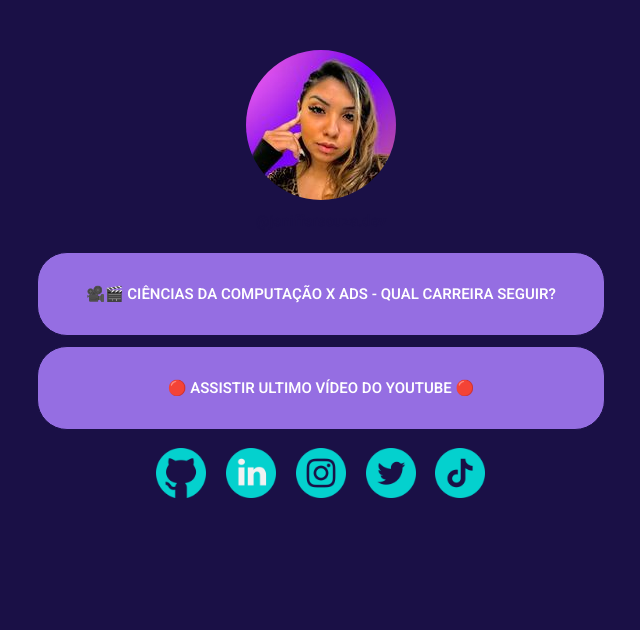
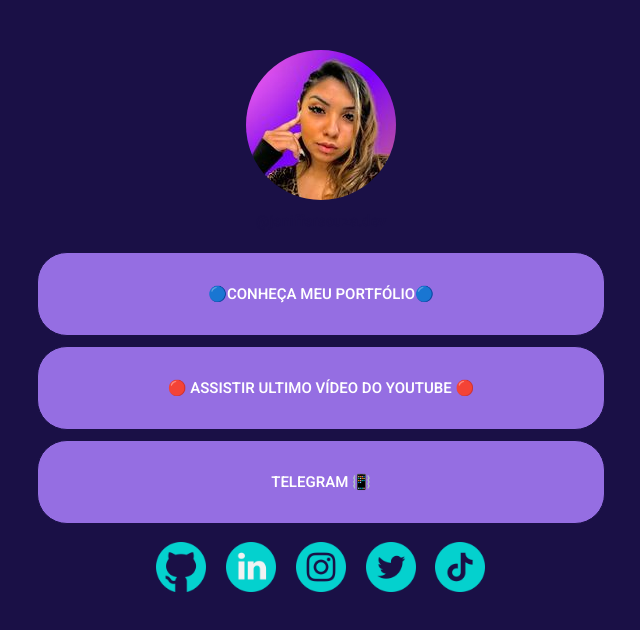
Before and after one commit to Jeniffersouza/linkbio, a plain HTML site: page index.html in a window 1280 px wide. Shown: the whole page, without its empty margins (319-959 px from the left). Drawn offline with Linux system fonts and the light colour scheme.

Commit message:
Update index.html

```diff
--- a/index.html
+++ b/index.html
@@ -36,12 +36,12 @@
       </a>
       <div class="link-list">
         <a
-          href=""
+          href="https://jeniffersouza.github.io/myportfolio/"
           target="_blank"
           rel="noopener noreferrer"
         >
           <div class="link-list-item dark">
-            <p> 🎥🎬 CIÊNCIAS DA COMPUTAÇÃO X ADS - QUAL CARREIRA SEGUIR? </p>
+            <p> 🔵CONHEÇA MEU PORTFÓLIO🔵 </p>
           </div>
         </a>
         <a
@@ -51,6 +51,15 @@
         >
           <div class="link-list-item dark">
             <p>🔴 ASSISTIR ULTIMO VÍDEO DO YOUTUBE 🔴 </p>
+          </div>
+        </a>
+        <a
+          href="https://www.youtube.com/watch?v=pdcEqeQF9Tk&t=190s"
+          target="_blank"
+          rel="noopener noreferrer"
+        >
+          <div class="link-list-item dark">
+            <p>TELEGRAM 📳 </p>
           </div>
         </a>
 
```
